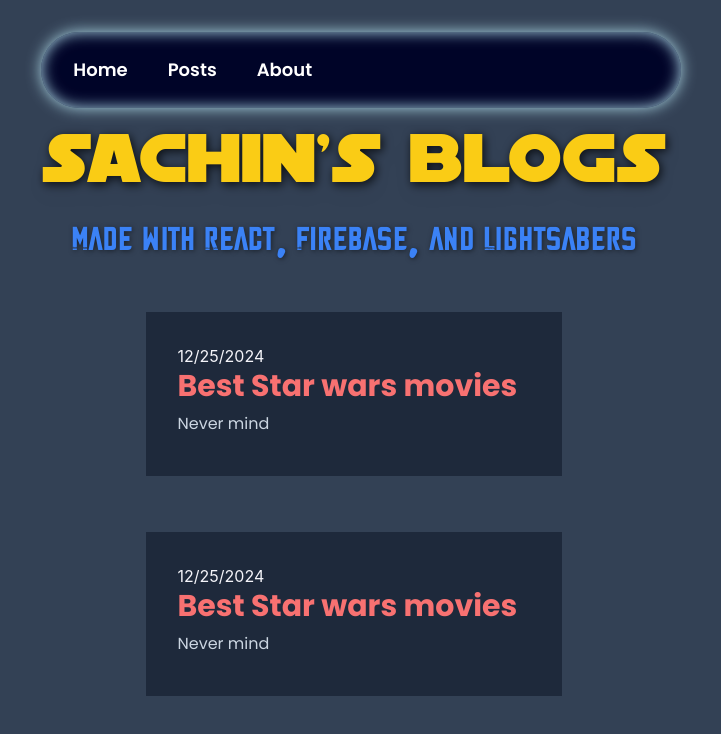
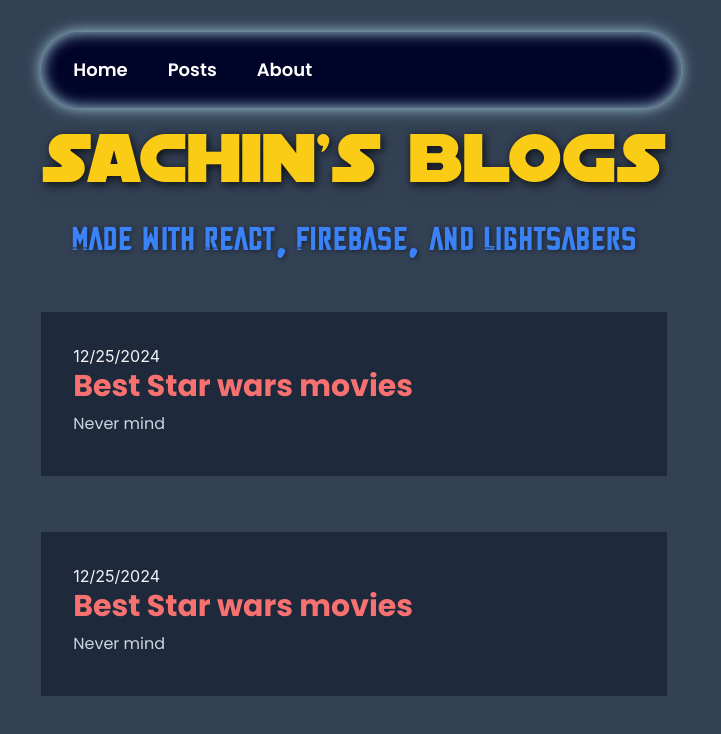
Before and after one commit to chriswilder3/React-Firebase-App, a React (Vite) app: page /posts in a window 1280 px wide. Shown: the top 734 px of the page, without its empty margins (286-1007 px from the left). Built offline with nearby package versions, Linux system fonts and the light colour scheme.

Commit message:
added PostCard comp and firebase App

```diff
--- a/package.json
+++ b/package.json
@@ -10,6 +10,7 @@
     "preview": "vite preview"
   },
   "dependencies": {
+    "firebase": "^11.1.0",
     "react": "^18.3.1",
     "react-dom": "^18.3.1"
   },
--- a/src/components/posts/Blog.jsx
+++ b/src/components/posts/PostCard.jsx
@@ -1,9 +1,9 @@
 import React from 'react'
 
-function Blog({title,content, date  }) {
+function PostCard({title,preview, date  }) {
   return (
 
-    <div className=' mt-14 '>
+    <div className=' mt-14 bg-slate-300 '>
       {/* <h1 className='text-2xl ml-20 poppins text-center text-rose-400 my-3 '>
           Recent Posts
       </h1>    */}
@@ -29,7 +29,7 @@ function Blog({title,content, date  }) {
             </div>
         </div> */}
 
-<div className=' w-2/3 flex bg-slate-800 p-6 mx-auto flex-col justify-center'>
+        <div className=' flex bg-slate-800 p-6 mx-auto flex-col justify-center'>
 
 
            <div className=' flex flex-col justify-center p-2'>
@@ -38,7 +38,7 @@ function Blog({title,content, date  }) {
                  {title}
                 </h2>
               <p className=' my-2 poppins  text-slate-300 font-serif'>
-                {content}
+                {preview}
               </p>
 
             </div>
@@ -51,4 +51,4 @@ function Blog({title,content, date  }) {
   )
 }
 
-export default Blog
+export default PostCard
--- a/src/components/posts/Posts.jsx
+++ b/src/components/posts/Posts.jsx
@@ -1,6 +1,9 @@
 import React from 'react'
-import Blog from './Blog'
+import PostCard from './PostCard'
 function Posts() {
+
+  const postlink = 'oolala'
+
   return (
 
     <div className=' mt-14 '>
@@ -8,8 +11,8 @@ function Posts() {
           Recent Posts
       </h1>    */}
 
-      <Blog title='Best Star wars movies' content=' Never mind' date={ `${new Date( Date.now()).toLocaleDateString()}`} />
-      <Blog title='Best Star wars movies' content=' Never mind' date={ `${new Date( Date.now()).toLocaleDateString()}`} />
+      <PostCard title='Best Star wars movies' preview=' Never mind' date={ `${new Date( Date.now()).toLocaleDateString()}`} bloglink={postlink} />
+      <PostCard title='Best Star wars movies' preview=' Never mind' date={ `${new Date( Date.now()).toLocaleDateString()}`} bloglink={postlink} />
 
     </div>
   )
```
Also changed, not shown: 2 other files (tests, documents, lock files or other folders).
